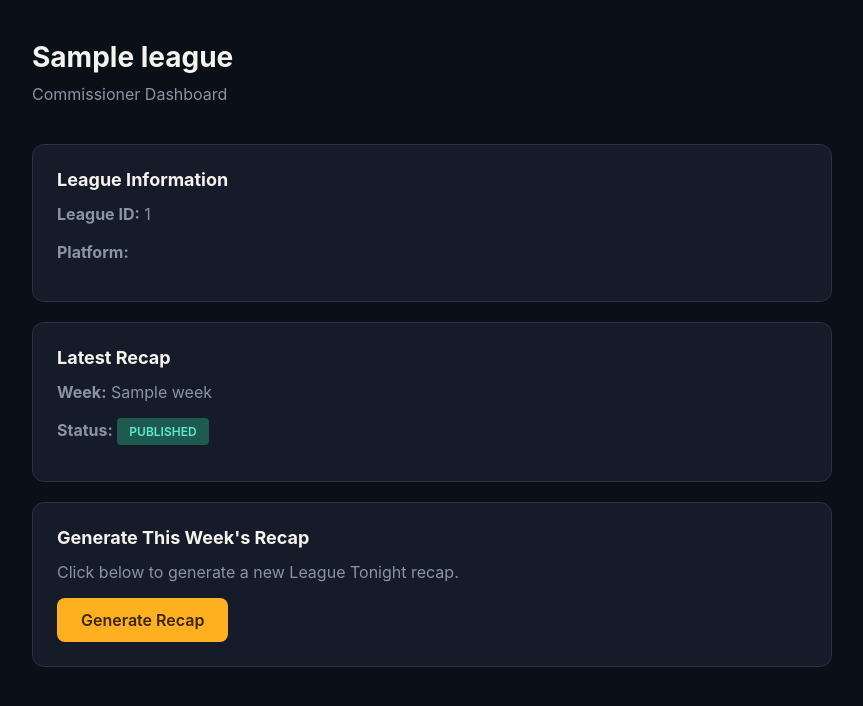
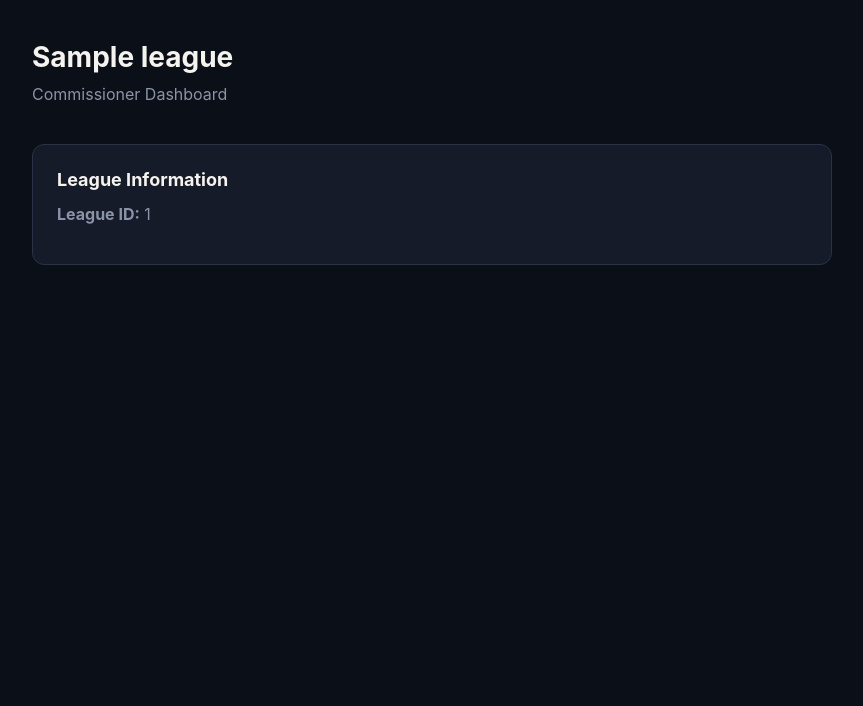
Before and after one commit to matdj11/league-tonight, a Flask app: template templates/dashboard.html in a window 1280 px wide. Shown: the top 706 px of the page, without its empty margins (208-1071 px from the left). Run offline with Flask 3, Linux system fonts and the light colour scheme; the template is opened without the code that fills it: most values are stand-ins (such as "Sample title", 1, 10 or a date in 2020).

Commit message:
Update dashboard.html

```diff
--- a/templates/dashboard.html
+++ b/templates/dashboard.html
@@ -11,11 +11,16 @@
         .card { background: #151B29; border: 1px solid #2A3245; border-radius: 12px; padding: 24px; margin-bottom: 20px; }
         .card h2 { font-size: 18px; margin-bottom: 12px; }
         .card p { color: #8B93A7; line-height: 1.6; margin-bottom: 12px; }
-        .btn { display: inline-block; background: #FFB020; color: #3A2600; padding: 12px 24px; border-radius: 8px; text-decoration: none; font-weight: 600; border: none; cursor: pointer; }
+        .btn { display: inline-block; background: #FFB020; color: #3A2600; padding: 12px 24px; border-radius: 8px; text-decoration: none; font-weight: 600; border: none; cursor: pointer; font-size: 14px; }
+        .btn:hover { background: #E6A018; }
+        .btn:disabled { opacity: 0.5; cursor: not-allowed; }
         .status { display: inline-block; padding: 4px 12px; border-radius: 4px; font-size: 12px; font-weight: 600; }
         .status.draft { background: #8A6318; color: #FFB020; }
         .status.published { background: #1F5A50; color: #5EEAD4; }
         .link { color: #5EEAD4; text-decoration: none; word-break: break-all; }
+        .msg { margin-top: 12px; font-size: 13px; color: #8B93A7; min-height: 18px; }
+        .msg.success { color: #5EEAD4; }
+        .msg.error { color: #FF6B5E; }
     </style>
 </head>
 <body>
@@ -26,22 +31,3 @@
         <div class="card">
             <h2>League Information</h2>
             <p><strong>League ID:</strong> {{ league.league_id }}</p>
-            <p><strong>Platform:</strong> {{ league.platform|upper }}</p>
-        </div>
-
-        {% if latest_recap %}
-        <div class="card">
-            <h2>Latest Recap</h2>
-            <p><strong>Week:</strong> {{ latest_recap.week }}</p>
-            <p><strong>Status:</strong> <span class="status {{ latest_recap.status }}">{{ latest_recap.status|upper }}</span></p>
-        </div>
-        {% endif %}
-
-        <div class="card">
-            <h2>Generate This Week's Recap</h2>
-            <p>Click below to generate a new League Tonight recap.</p>
-            <a href="/api/recap/generate?league_id={{ league.league_id }}" class="btn">Generate Recap</a>
-        </div>
-    </div>
-</body>
-</html>
```
